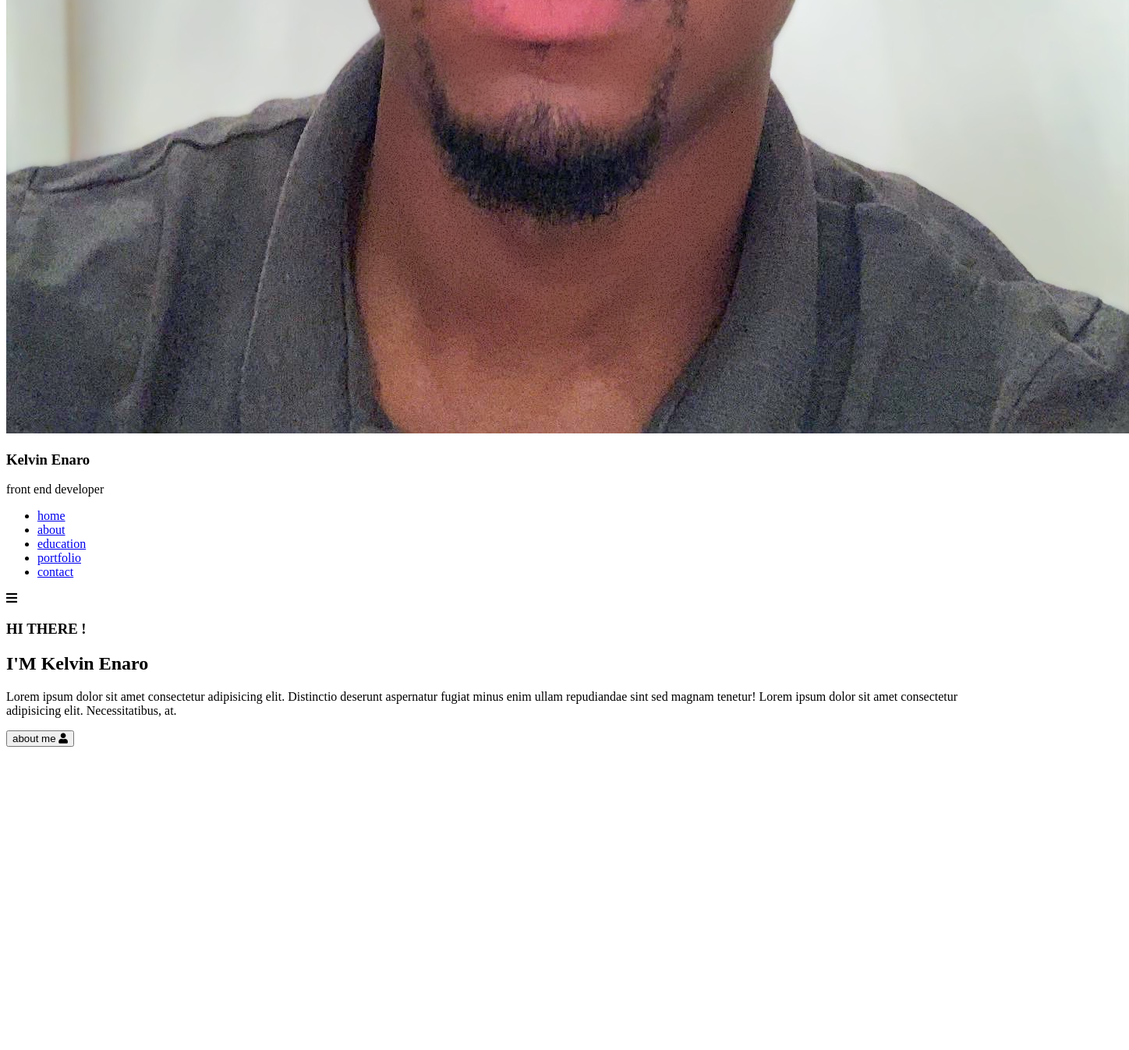
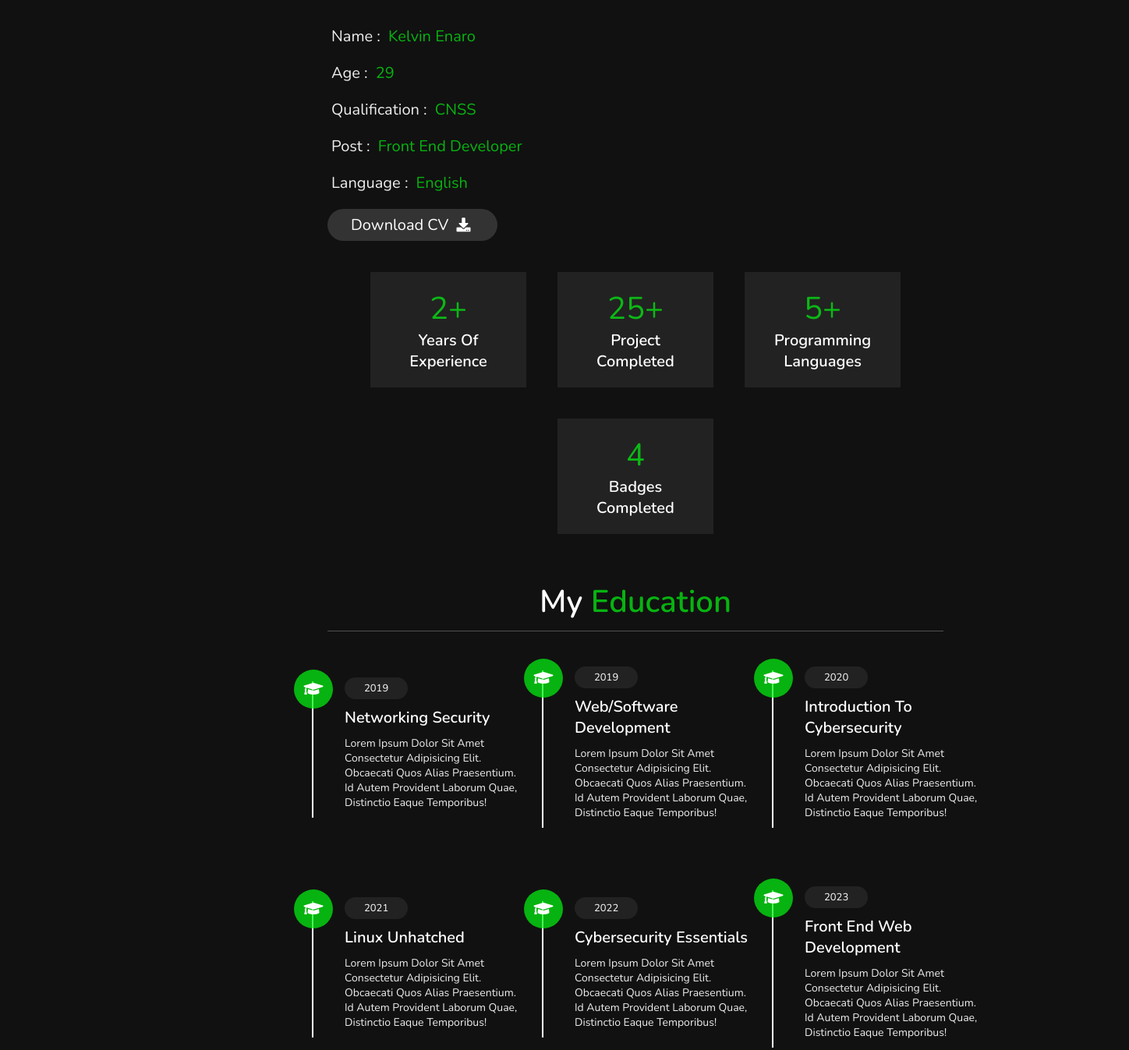
Before and after one commit to DeveloperK7E/My-Portfolio, a plain HTML site: page index.html in a window 1280 px wide. Shown: the part 892-2239 px from the top of the page at 78% size, 1448 px wide, since content can reach past the window. Before the commit the page ends 1858 px from the top, so only its background shows below. Drawn offline with nearby package versions, Linux system fonts and the light colour scheme.

Commit message:
added about and education session plus some CSS

```diff
--- a/css/style.css
+++ b/css/style.css
@@ -0,0 +1,277 @@
+@import url('https://fonts.googleapis.com/css2?family=Nunito:wght@200;300;400;600&display=swap');
+
+:root{
+    --green:#04f210b8;
+}
+
+*{
+    font-family: 'Nunito', sans-serif;
+    margin:0; padding:0;
+    box-sizing: border-box;
+    text-decoration: none;
+    outline: none; border:none;
+    text-transform: capitalize;
+    transition: all .2s linear;
+}
+
+*::selection{
+    background:var(--green);
+    color:#333;
+}
+
+html{
+    font-size: 62.5%;
+    overflow-x: hidden;
+}
+
+html::-webkit-scrollbar{
+    width:1.4rem;
+}
+
+html::-webkit-scrollbar-track{
+    background:#222;
+}
+
+html::-webkit-scrollbar-thumb{
+    background:var(--green);
+}
+
+body{
+    background:#111;
+    overflow-x: hidden;
+    padding-left: 35rem;
+}
+
+section{
+    min-height: 100vh;
+    padding:1rem;
+}
+
+.btn{
+    padding:.7rem 3rem;
+    background:#333;
+    color:#fff;
+    cursor: pointer;
+    margin-top: 1rem;
+    font-size: 2rem;
+    border-radius: 5rem;
+}
+
+.btn i{
+    padding:0 .5rem;
+    font-size: 1.8rem;
+}
+
+.btn:hover{
+    background:var(--green);
+}
+
+.heading{
+    text-align: center;
+    margin:0 6rem;
+    font-size: 4rem;
+    padding:1rem;
+    border-bottom: .1rem solid #fff4;
+    color:#fff;
+}
+
+.heading span{
+    color:var(--green);
+}
+
+header{
+    position: fixed;
+    top:0; left:0;
+    z-index: 1000;
+    height:100%;
+    width:35rem;
+    background:#1a1a1a;
+    display: flex;
+    align-items: center;
+    justify-content: center;
+    flex-flow: column;
+    text-align: center;
+}
+
+header .user img{
+    height:17rem;
+    width:17rem;
+    border-radius: 50%;
+    object-fit: cover;
+    margin-bottom: 1rem;
+    border:.7rem solid var(--green);
+}
+
+header .user .name{
+    font-size: 3.5rem;
+    color:#fff;
+}
+
+header .user .post{
+    font-size: 2rem;
+    color:#eee;
+}
+
+header .navbar{
+    width:100%;
+}
+
+header .navbar ul{
+    list-style: none;
+    padding:1rem 3rem;
+}
+
+
+header .navbar ul li a{
+    display: block;
+    padding:1rem;
+    margin:1.5rem 0;
+    background:#333;
+    color:#fff;
+    font-size: 2rem;
+    border-radius: 5rem;
+}
+
+header .navbar ul li a:hover{
+    background:var(--green);
+}
+
+#menu{
+    position: fixed;
+    top:2rem; right:2rem;
+    background:#333;
+    color:#fff;
+    cursor: pointer;
+    font-size: 2.5rem;
+    padding:1rem 1.5rem;
+    z-index: 1000;
+    display: none;
+}
+
+.home{
+    display: flex;
+    justify-content: center;
+    flex-flow: column;
+    padding:0 15rem;
+}
+
+.home h3{
+    font-size: 2.5rem;
+    color:#fff;
+}
+
+.home h1{
+    font-size:5rem;
+    color:#fff;
+}
+
+.home h1 span{
+    color:var(--green);
+}
+
+.home p{
+    font-size:2rem;
+    color:#eee;
+    padding: 1rem 0;
+}
+
+.about .row{
+    display: flex;
+    align-items: center;
+    justify-content: center;
+    flex-wrap: wrap;
+    padding:1rem 0;
+}
+
+.about .row .info{
+    flex:1 1 48rem;
+    padding:2rem 1rem;
+    padding-left: 6rem;
+}
+
+.about .row .info h3{
+    font-size: 2rem;
+    color:var(--green);
+    padding:1rem 0;
+    font-weight: normal;
+}
+
+.about .row .info h3 span{
+    color:#eee;
+    padding:0 .5rem;
+}
+
+.about .row .counter{
+    flex:1 1 48rem;
+    display: flex;
+    justify-content: center;
+    flex-wrap: wrap;
+}
+
+.about .row .counter .box{
+    width:20rem;
+    background:#222;
+    text-align: center;
+    padding: 2rem;
+    margin:2rem;
+}
+
+.about .row .counter .box span{
+    font-size: 4rem;
+    color:var(--green);
+}
+
+.about .row .counter .box h3{
+    font-size: 2rem;
+    color:#fff;
+}
+
+.education .box-container{
+    display: flex;
+    align-items: center;
+    justify-content: space-between;
+    flex-wrap: wrap;
+    padding:1rem 0;
+    padding-left: 3rem;
+}
+
+.education .box-container .box{
+    width:27rem;
+    margin:4rem 1rem;
+    padding-left: 4rem;
+    border-left: .2rem solid #fff;
+    position: relative;
+}
+
+.education .box-container .box span{
+    font-size: 1.3rem;
+    background:#222;
+    color:#fff;
+    border-radius: 5rem;
+    padding:.5rem 2.5rem;
+}
+
+.education .box-container .box h3{
+    font-size: 2rem;
+    color:#fff;
+    padding-top: 1.5rem;
+}
+
+.education .box-container .box p{
+    font-size: 1.4rem;
+    color:#eee;
+    padding: 1rem 0;
+}
+
+.education .box-container .box i{
+    position: absolute;
+    top:-1.5rem; left:-2.5rem;
+    height:5rem;
+    width: 5rem;
+    border-radius: 50%;
+    line-height: 5rem;
+    text-align: center;
+    font-size: 2rem;
+    color:#fff;
+    background:var(--green);
+}
--- a/index.html
+++ b/index.html
@@ -53,3 +53,105 @@
 </section>
 
 <!-- home section ends -->
+<!-- about section starts  -->
+
+<section class="about" id="about">
+
+    <h1 class="heading"> <span>about</span> me </h1>
+
+    <div class="row">
+
+        <div class="info">
+            <h3> <span> name : </span> Kelvin Enaro </h3>
+            <h3> <span> age : </span> 29 </h3>
+            <h3> <span> qualification : </span> CNSS </h3>
+            <h3> <span> post : </span> front end developer </h3>
+            <h3> <span> language : </span> English </h3>
+            <a href="#"><button class="btn"> download CV <i class="fas fa-download"></i> </button></a>
+        </div>
+
+        <div class="counter">
+
+            <div class="box">
+                <span>2+</span>
+                <h3>years of experience</h3>
+            </div>
+
+            <div class="box">
+                <span>25+</span>
+                <h3>project completed</h3>
+            </div>
+
+            <div class="box">
+                <span>5+</span>
+                <h3>programming languages</h3>
+            </div>
+
+            <div class="box">
+                <span>4</span>
+                <h3>badges completed</h3>
+            </div>
+
+        </div>
+
+    </div>
+
+    </section>
+
+    <!-- about section ends -->
+
+    <!-- education section starts  -->
+
+    <section class="education" id="education">
+
+    <h1 class="heading"> my <span>education</span> </h1>
+
+    <div class="box-container">
+
+        <div class="box">
+            <i class="fas fa-graduation-cap"></i>
+            <span>2019</span>
+            <h3>Networking Security</h3>
+            <p>Lorem ipsum dolor sit amet consectetur adipisicing elit. Obcaecati quos alias praesentium. Id autem provident laborum quae, distinctio eaque temporibus!</p>
+        </div>
+
+        <div class="box">
+            <i class="fas fa-graduation-cap"></i>
+            <span>2019</span>
+            <h3>Web/Software Development</h3>
+            <p>Lorem ipsum dolor sit amet consectetur adipisicing elit. Obcaecati quos alias praesentium. Id autem provident laborum quae, distinctio eaque temporibus!</p>
+        </div>
+
+        <div class="box">
+            <i class="fas fa-graduation-cap"></i>
+            <span>2020</span>
+            <h3>Introduction to Cybersecurity</h3>
+            <p>Lorem ipsum dolor sit amet consectetur adipisicing elit. Obcaecati quos alias praesentium. Id autem provident laborum quae, distinctio eaque temporibus!</p>
+        </div>
+
+        <div class="box">
+            <i class="fas fa-graduation-cap"></i>
+            <span>2021</span>
+            <h3>Linux Unhatched</h3>
+            <p>Lorem ipsum dolor sit amet consectetur adipisicing elit. Obcaecati quos alias praesentium. Id autem provident laborum quae, distinctio eaque temporibus!</p>
+        </div>
+
+        <div class="box">
+            <i class="fas fa-graduation-cap"></i>
+            <span>2022</span>
+            <h3>Cybersecurity Essentials</h3>
+            <p>Lorem ipsum dolor sit amet consectetur adipisicing elit. Obcaecati quos alias praesentium. Id autem provident laborum quae, distinctio eaque temporibus!</p>
+        </div>
+
+        <div class="box">
+            <i class="fas fa-graduation-cap"></i>
+            <span>2023</span>
+            <h3>front end Web development</h3>
+            <p>Lorem ipsum dolor sit amet consectetur adipisicing elit. Obcaecati quos alias praesentium. Id autem provident laborum quae, distinctio eaque temporibus!</p>
+        </div>
+
+    </div>
+
+    </section>
+
+    <!-- education section ends -->
```
